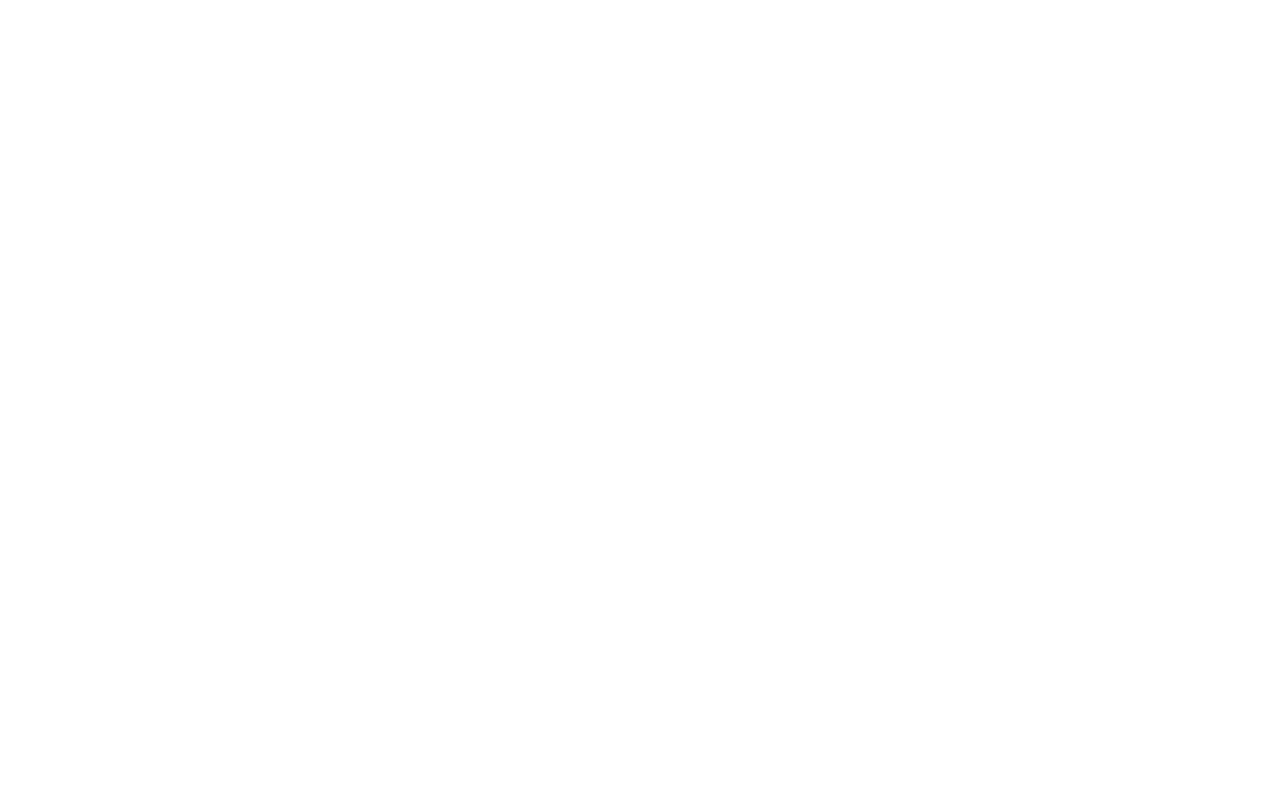
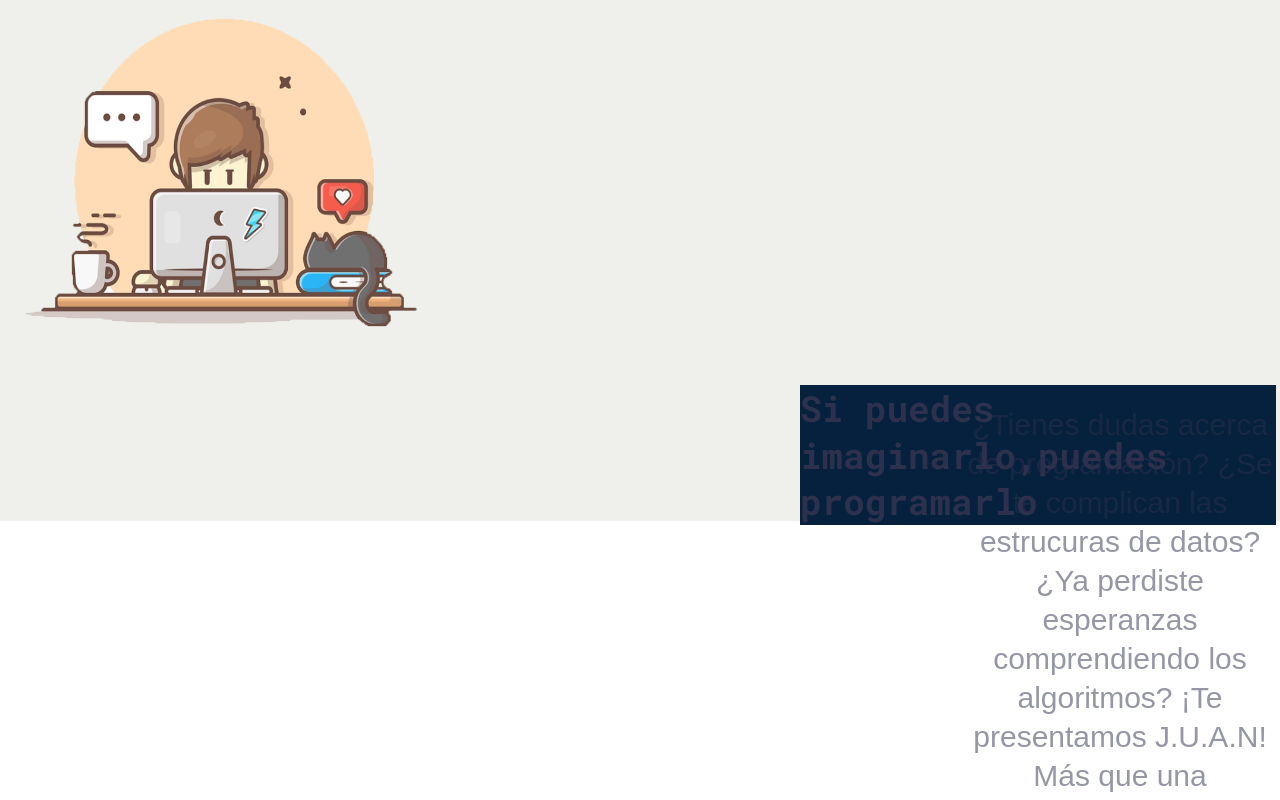
Before and after one commit to PenguinO-S/JUANLandingPage, a React (Create React App) app in the folder landing-page/: page / in a window 1280 px wide. Shown: the top 800 px of the page. Built offline with nearby package versions, Linux system fonts and the light colour scheme.

Commit message:
Avance del Hero

```diff
--- a/landing-page/public/index.html
+++ b/landing-page/public/index.html
@@ -3,6 +3,9 @@
   <head>
     <meta charset="utf-8" />
     <link rel="icon" href="%PUBLIC_URL%/favicon.ico" />
+    <link rel="preconnect" href="https://fonts.googleapis.com">
+  <link rel="preconnect" href="https://fonts.gstatic.com" crossorigin>
+  <link href="https://fonts.googleapis.com/css2?family=Inconsolata:wght@400;700&family=Roboto+Mono:wght@400;700&display=swap" rel="stylesheet">
     <meta name="viewport" content="width=device-width, initial-scale=1" />
     <meta name="theme-color" content="#000000" />
     <meta
--- a/landing-page/src/App.js
+++ b/landing-page/src/App.js
@@ -1,9 +1,11 @@
 import React from "react";
+import Hero1 from "./components/Hero1";
+
 
 function App() {
   return (
     <div className="App">
-
+    <Hero1/>
     </div>
   );
 }
--- /dev/null
+++ b/landing-page/src/components/Hero1.jsx
@@ -0,0 +1,23 @@
+import React from 'react'
+import HeroContent from './HeroContent'
+import imageCoding from "../images/coding.png"
+
+
+
+function Hero1() {
+  return (
+    <div>
+        <HeroContent image={imageCoding}
+        title="Si puedes imaginarlo,puedes programarlo"
+        text="¿Tienes dudas acerca de programación? ¿Se te complican las estrucuras de datos?
+        ¿Ya perdiste esperanzas comprendiendo los algoritmos?
+
+        ¡Te presentamos J.U.A.N!
+
+Más que una plataforma, es una comunidad de estudiantes como tú dispuestos a mejorar sus habilidades como programadores en desarrollo y con ganas de incrementar sus conociemientos dentro de los diferentes ambitos y lenguajes que  existen dentro de este mundo. Ademas de ayudarse entre si a descubrir su verdadero amor por la programacion."
+/>
+    </div>
+  )
+}
+
+export default Hero1
--- /dev/null
+++ b/landing-page/src/components/HeroContent.jsx
@@ -0,0 +1,13 @@
+import React from 'react'
+
+function HeroContent(props) {
+  return (
+    <section class ="hero">
+    <div class="hero_image"><img src={props.image} alt=""/></div>
+    <h2 class="hero_title">{props.title}</h2>
+    <p class="hero__text__bg">{props.text}</p>
+    </section>
+  )
+}
+
+export default HeroContent
--- a/landing-page/src/index.css
+++ b/landing-page/src/index.css
@@ -149,10 +149,9 @@
 
 
 .hero {
-  background-image: url("./images/code-juan.jpg");
-  background-color: #fafafa;
+  background-color: #EFF0EB;
   width: 100%;
-  height: 800px;
+  height: 521px;
   background-position: center;
   background-repeat: no-repeat;
   background-size: cover;
@@ -160,17 +159,26 @@
 }
 
 .hero_image {
-  height: 400px;
-  width: 400px;
-  background-image: url("./images/juan-circle.png");
-  background-size: cover;
-  background-position: center;
-  position: relative;
-  border-radius: 50%;
-  top: 190px;
-  left: 25%;
+  width: 450px;
+  height: 355px;
+  display: flex;
+
 }
-
+.hero_image img{
+  width: 100%;
+  height: 100%;
+}
+h2{
+  font-family: "Roboto Mono";
+  font-size: 36px;
+  color: #2d314d;
+}
+.hero_title{
+  background-color: #05213D;
+  width: 476px;
+  position: fixed;
+  right:4px;
+}
 .hero__text__bg {
   text-align: center;
   float: right;
@@ -179,7 +187,6 @@
   height: 25%;
   left: 500px;
   border-radius: 10%;
-  background-color:#F2AB06;
   opacity: 50%;
 }
 
@@ -205,7 +212,6 @@
   position: absolute;
   width: 392px;
   height: 221px;
-  background-image: url("./images/Sofia.png");
   background-size: 90%;
   background-repeat: no-repeat;
   right: 7%;
@@ -251,7 +257,6 @@
   height: 600px;
   position: relative;
   left: 25%;
-  --background-image: url("./images/android-chrome-192x192.png");
   background-size: 100%;
 }
 
```
Also changed, not shown: landing-page/src/components/Feature.jsx (deleted), landing-page/src/components/FeatureBox.jsx (deleted), landing-page/src/components/Hero2.jsx (added), landing-page/src/components/Team.jsx (added), landing-page/src/images/coding.png (added).
